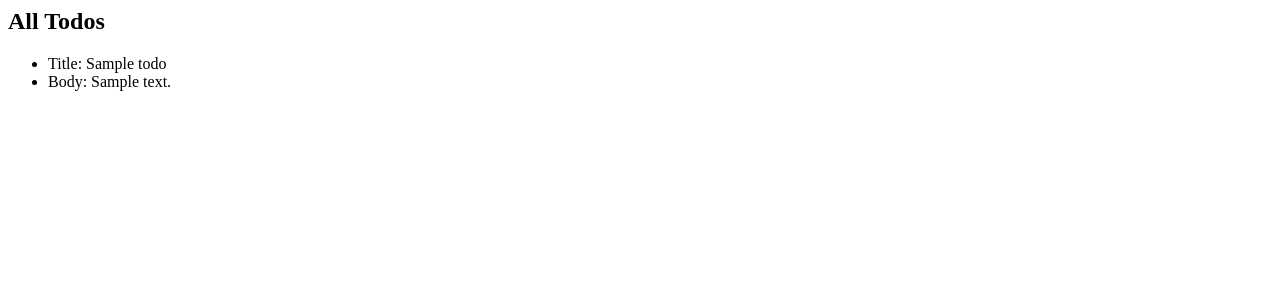
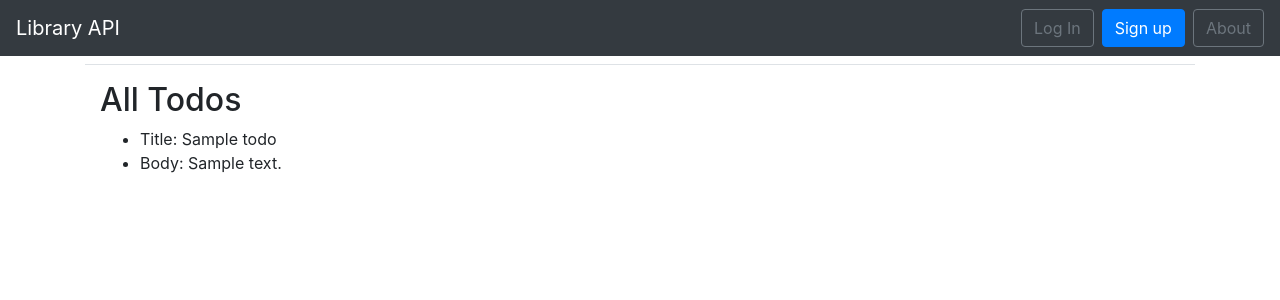
Before and after one commit to kevinbowen777/djapi-todo, a Django app: page / in a window 1280 px wide. Shown: the top 300 px of the page. Run offline with Django 4.2, Linux system fonts and the light colour scheme; tables that the repository leaves empty hold one stand-in row (values such as "Sample post"); parts of the project's set-up code (start-up, migrations or seed data) failed here and were passed over; some libraries are stand-ins or nearby versions.

Commit message:
Add base. Resolves #24

```diff
--- /dev/null
+++ b/templates/base.html
@@ -0,0 +1,110 @@
+{% load bootstrap4 %}
+{% load static %}
+
+<!DOCTYPE html>
+<html lang="en">
+<head>
+    <meta charset="UTF-8">
+    <meta name="viewport" content="width=device-width, initial-scale=1,
+      shrink-to-fit=no">
+    <title>{% block title %}Djapi Library API{% endblock title %}</title>
+    <link rel="shortcut icon" type="image/x-icon" href="{% static 'images/favicon.ico' %}"/>
+    <!-- CSS -->
+    {% bootstrap_css %}
+    {% bootstrap_javascript jquery='full' %}
+    <link rel="stylesheet" href="{% static 'css/base.css' %}">
+
+</head>
+<body>
+   <header>
+   <!-- Fixed navbar -->
+   <nav class="navbar navbar-expand-lg navbar-dark bg-dark">
+   <a class="navbar-brand" href="/api/v1/">Library API</a>
+   {% if user.is_authenticated %}
+     <ul class="navbar-nav mr-auto">
+       <li class="nav-item">
+         <a class="btn btn-outline-info" href="{% url 'booklist' %}">BookListView</a>
+       </li>
+     </ul>
+   {% endif %}
+   <button class="navbar-toggler" type="button" data-toggle="collapse"
+   data-target="#navbarSupportedContent"
+   aria-controls="navbarSupportedContent" aria-expanded="false"
+   aria-label="Toggle navigation">
+     <span class="navbar-toggler-icon"></span>
+   </button>
+    <div class="collapse navbar-collapse" id="navbarSupportedContent">
+      {% if user.is_authenticated %}
+          <li class="nav-item">
+          <a href="{% url 'redoc' %}" class="btn btn-outline-info ml-2">Redoc</a>
+          </li>
+          <li>
+          <a href="{% url 'swagger-ui' %}" class="btn btn-outline-info ml-2">Swagger-UI</a>
+          </li>
+        <ul class="navbar-nav ml-auto">
+          <li class="nav-item">
+            <a class="nav-link dropdown-toggle ml-2" href="#"
+            id="navbarDropdown" role="button" data-toggle="dropdown"
+            aria-haspopup="true" aria-expanded="false">
+              {{ user.username }}
+            </a>
+            <div class="dropdown-menu dropdown-menu-lg-right"
+            aria-labelledby="navbarDropdown">
+              <a class="dropdown-item"
+              href="{% url 'home' %}">Home</a>
+              <a class="dropdown-item"
+              href="{% url 'account_set_password' %}">Change password</a>
+              <a class="dropdown-item"
+              href="{% url 'account_reset_password' %}">Forgot password?</a>
+              <a class="dropdown-item"
+              href="{% url 'account_email' %}">Change email</a>
+              <a class="dropdown-item" href="{% url 'account_logout' %}"> Log Out</a>
+              <a class="dropdown-item" href="{% url 'about' %}">About</a>
+            </div>
+          </li>
+        </ul>
+      {% else %}
+        <form class="form-inline ml-auto">
+          <a href="{% url 'account_login' %}" class="btn btn-outline-secondary">
+          Log In</a>
+          <a href="{% url 'account_signup' %}" class="btn btn-primary ml-2">
+         Sign up</a>
+          <a href="{% url 'about' %}" class="btn btn-outline-secondary ml-2">
+          About</a>
+        </form>
+      {% endif %}
+    </div>
+    </nav>
+  </header>
+  <main role="main" class="container">
+    <div class="pb-2 mb-2 border-bottom">
+      {% block page_header %}{% endblock page_header %}
+    </div>
+    <div>
+      {% block content %}
+      {% endblock content %}
+      <!-- Pagination -->
+      {% block pagination %}
+        {% if is_paginated %}
+          <div class="pagination">
+            <span class="page-links">
+              {% if page_obj.has_previous %}
+                <a class="btn btn-info" href="{{ request.path }}?page={{ page_obj.previous_page_number }}">previous</a>
+              {% endif %}
+              <span class="page-current">
+                Page {{ page_obj.number }} of {{ page_obj.paginator.num_pages }}
+              </span>
+              {% if page_obj.has_next %}
+                <a class="btn btn-info" href="{{ request.path }}?page={{ page_obj.next_page_number }}">next</a>
+              {% endif %}
+            </span>
+          </div>
+        {% endif %}
+      {% endblock pagination %}
+    </div>
+    <!-- JavaScript -->
+    <script src = "{% static 'js/base.js' %}"></script>
+  </main>
+</body>
+
+</html>
--- a/templates/todos/todo_list.html
+++ b/templates/todos/todo_list.html
@@ -1,3 +1,8 @@
+{% extends "base.html" %}
+
+{% block content %}
+<div class="container">
+  <p>
     <h2>All Todos</h2>
     {% for todo in todo_list %}
       <ul>
@@ -5,3 +10,6 @@
         <li>Body: {{ todo.body }}</li>
       </ul>
     {% endfor %}
+  </p>
+</div>
+{% endblock content %}
```
Lines whose indentation alone changed are shown as unchanged.
